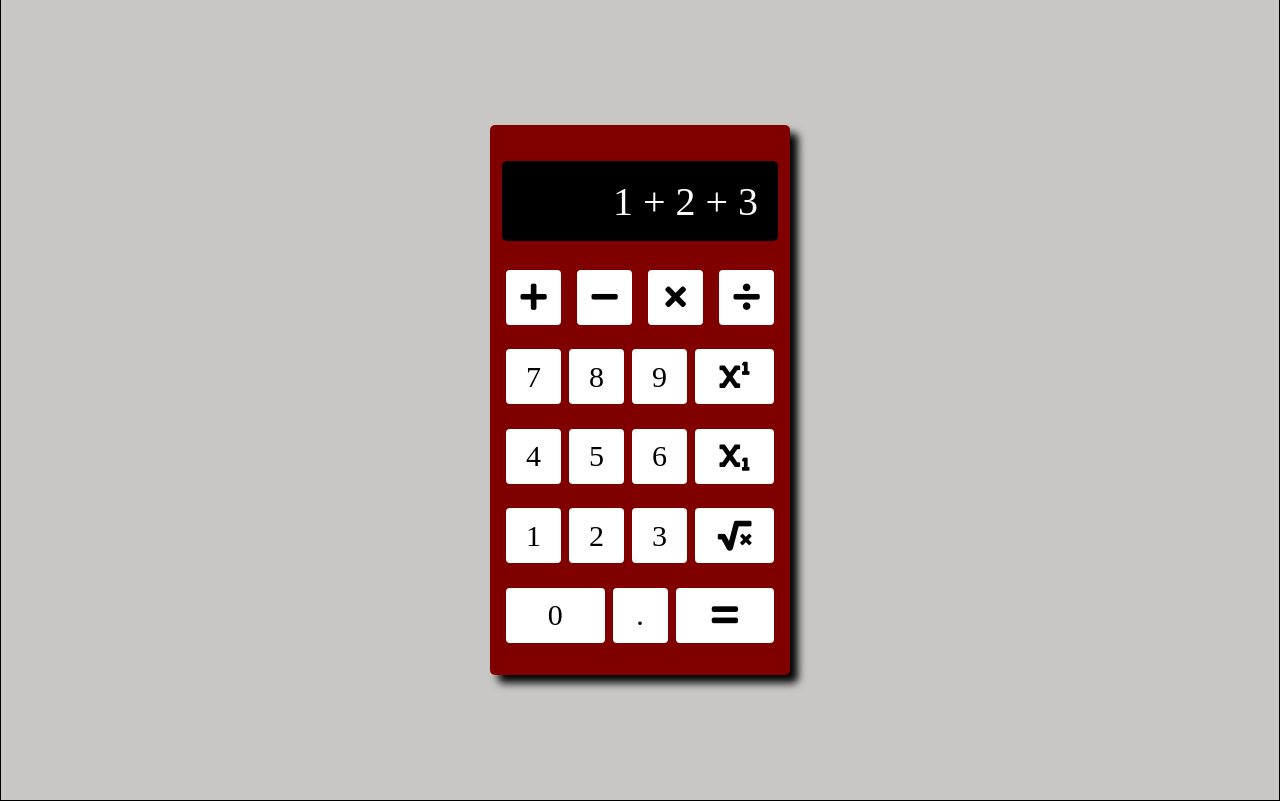
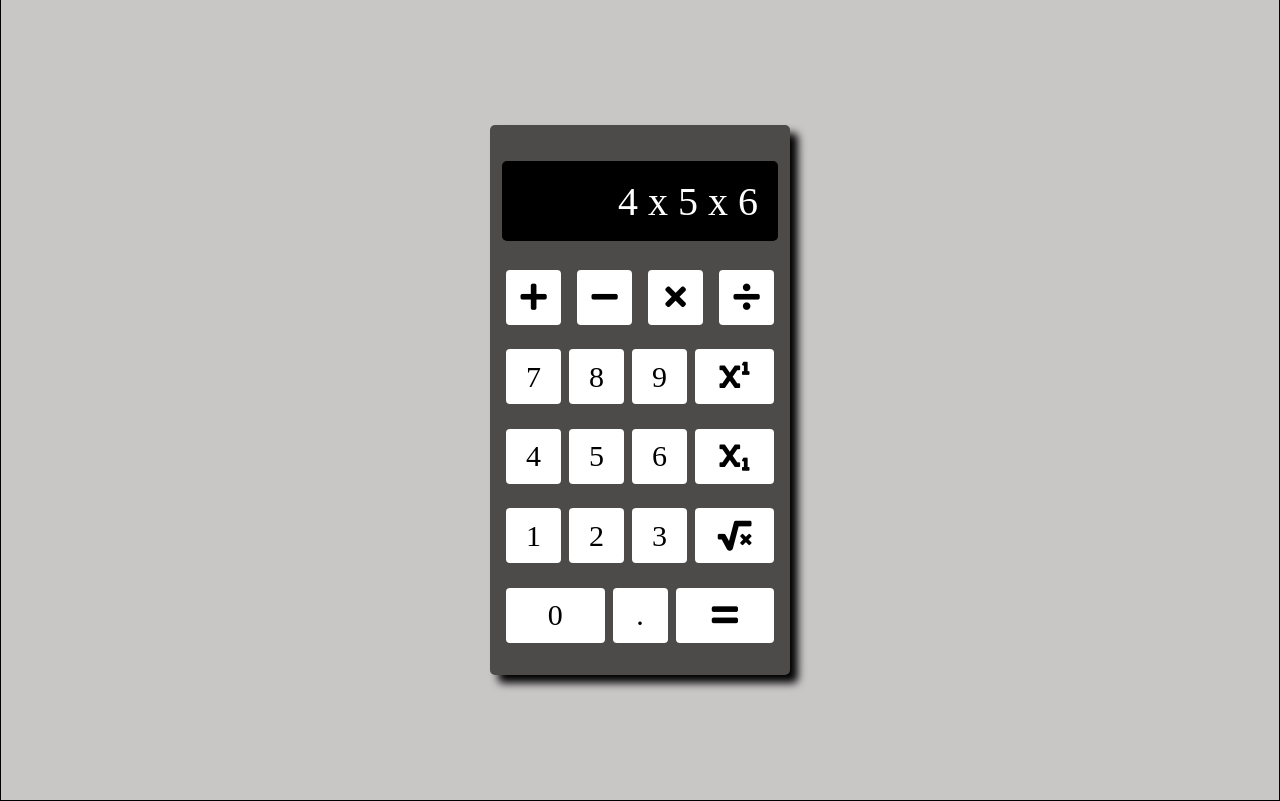
Before and after one commit to jess-izuu/flexBoxCalc2, a plain HTML site: page index.html in a window 1280 px wide. Drawn offline with Linux system fonts and the light colour scheme.

Commit message:
changed calculator color and display text

```diff
--- a/index.html
+++ b/index.html
@@ -16,7 +16,7 @@
     <main>
       <div class="container1">
         <div class="calculator">
-          <div class="calcRow display">1 + 2 + 3</div>
+          <div class="calcRow display">4 x 5 x 6</div>
           <div class="calcRow">
             <div class="button"><i class="fas fa-plus"></i></div>
             <div class="button"><i class="fas fa-minus"></i></div>
--- a/style.css
+++ b/style.css
@@ -18,7 +18,7 @@ main {
 .calculator {
   width: 300px;
   height: 550px;
-  background-color: maroon;
+  background-color: rgb(77, 74, 74);
   border-radius: 5px;
   box-shadow: 8px 8px 8px black;
   display: flex;
```
